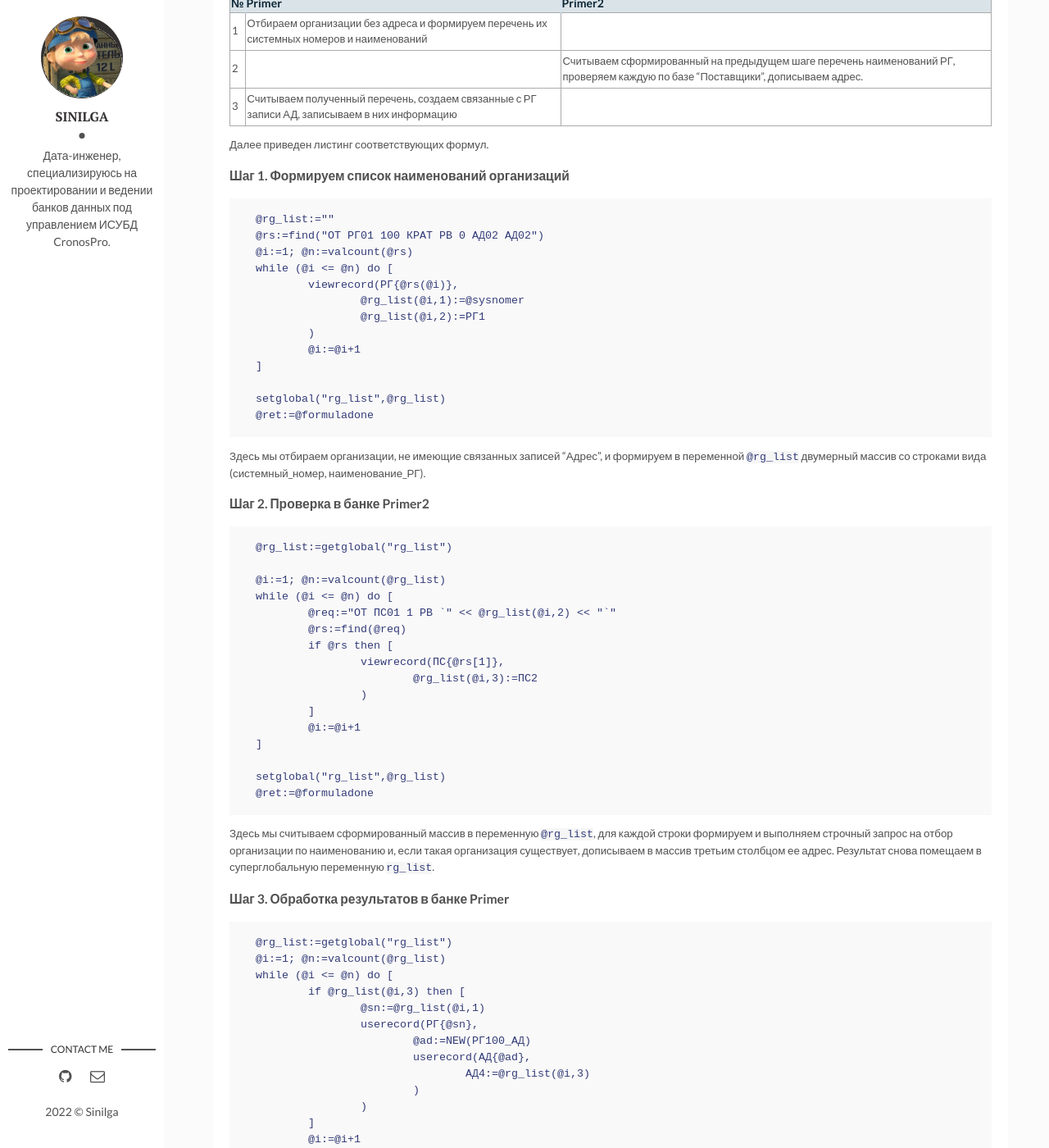
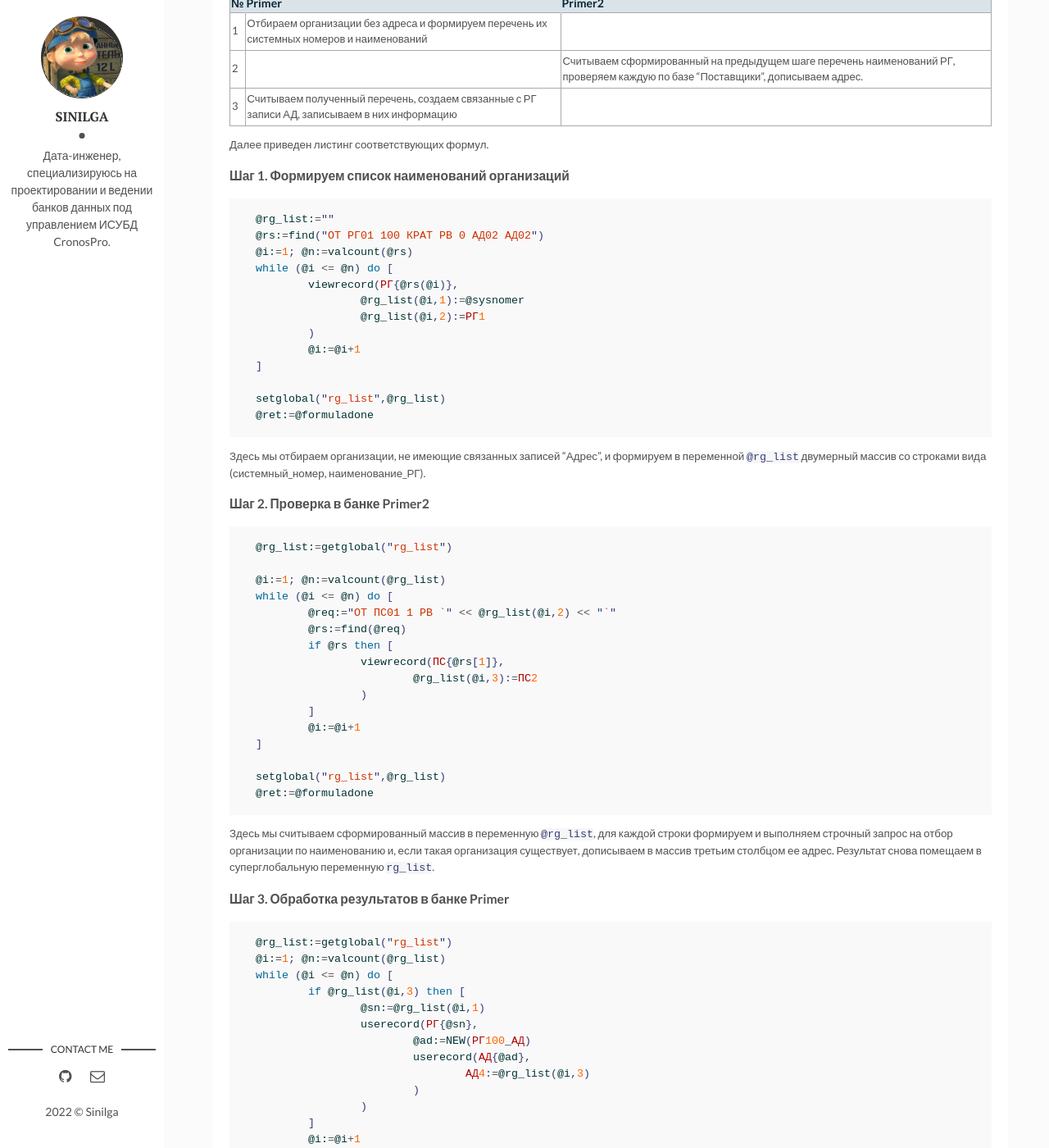
Before and after one commit to sinilga/cronospro, a Jekyll site: the page built from _posts/2022-02-19-another-bank.md, in a window 1280 px wide and 1400 px high, scrolled down 788 px. Shown: the whole window at 82% size. Built offline with Jekyll 4.4.1, drawn with Linux system fonts in a browser that asks for light colours; some of the changed text lies outside the part shown.

Commit message:
Update 2022-02-19-another-bank.md

````diff
--- a/_posts/2022-02-19-another-bank.md
+++ b/_posts/2022-02-19-another-bank.md
@@ -56,7 +56,7 @@ categories: Формулы, планировщик
 
 ### Шаг 1. Формируем список наименований организаций
 
-```
+```perl
 @rg_list:=""
 @rs:=find("ОТ РГ01 100 КРАТ РВ 0 АД02 АД02")
 @i:=1; @n:=valcount(@rs)
@@ -77,7 +77,7 @@ setglobal("rg_list",@rg_list)
 (системный_номер, наименование_РГ).
 
 ### Шаг 2. Проверка в банке Primer2
-```
+```perl
 @rg_list:=getglobal("rg_list")
 
 @i:=1; @n:=valcount(@rg_list)
@@ -100,7 +100,7 @@ setglobal("rg_list",@rg_list)
 
 ### Шаг 3. Обработка результатов в банке Primer
 
-```
+```perl
 @rg_list:=getglobal("rg_list")
 @i:=1; @n:=valcount(@rg_list)
 while (@i <= @n) do [
````
